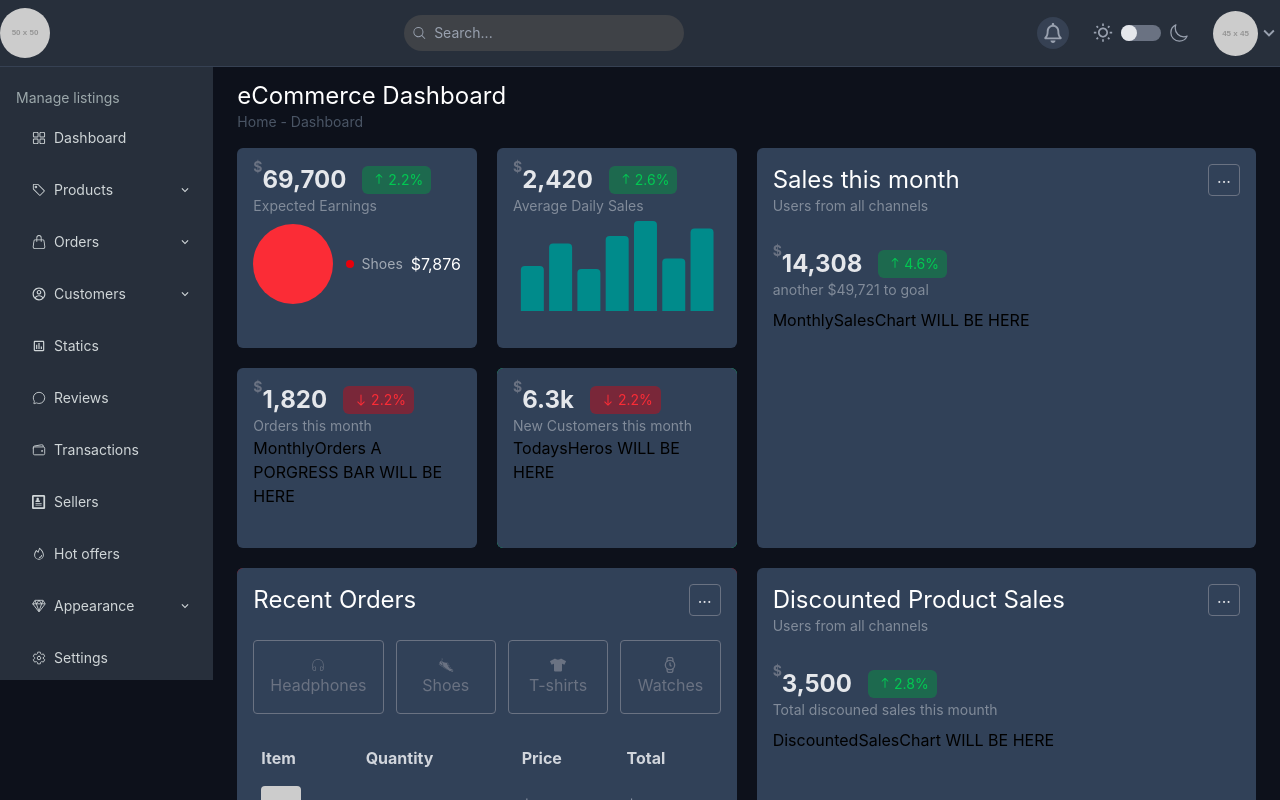
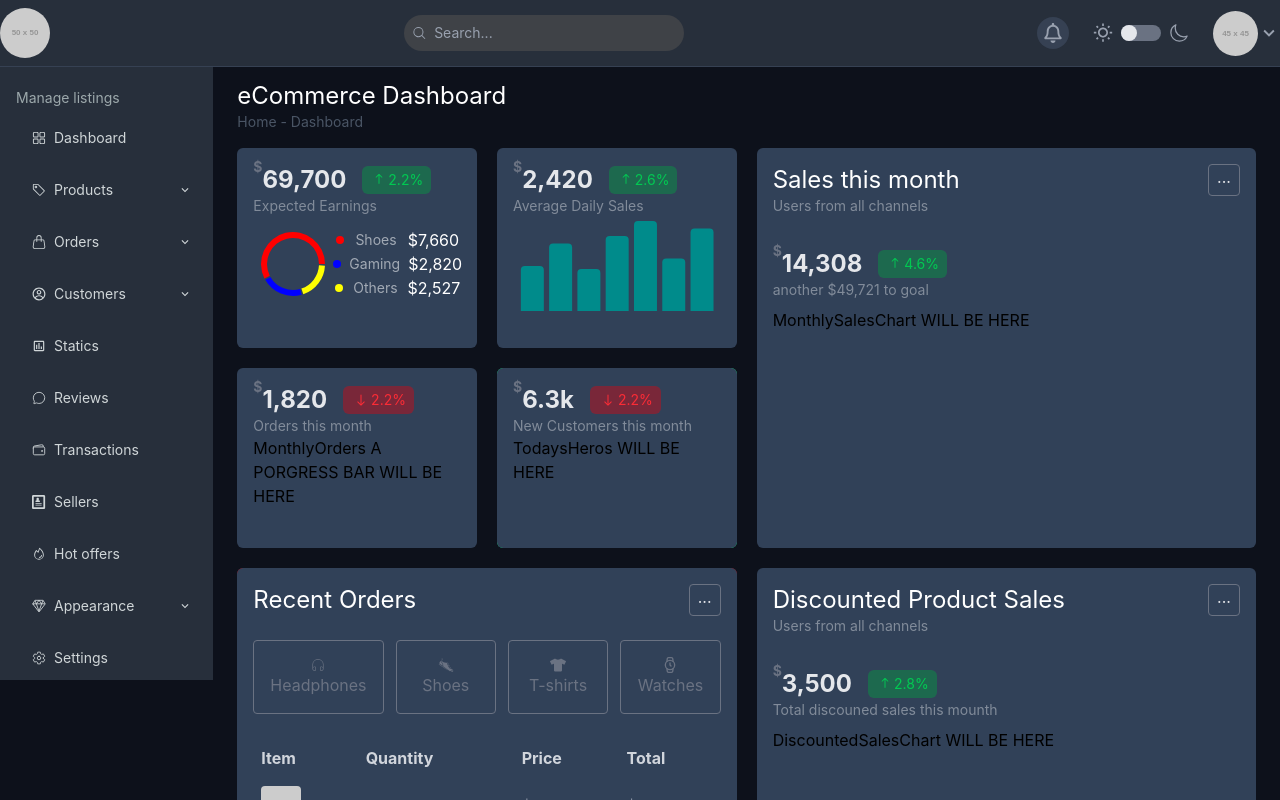
Before and after one commit to nimanek/dashboard, a React (Vite) app: page / in a window 1280 px wide. Shown: the top 800 px of the page. Built offline with nearby package versions, Linux system fonts and the light colour scheme.

Commit message:
made EarningsBreakdown comp dynamic & added chart

```diff
--- /dev/null
+++ b/formatNumber.ts
@@ -0,0 +1,5 @@
+const formatNumber = (num: number)=>{
+    return num.toLocaleString("en-US")
+}
+
+export default formatNumber
--- a/src/components/statCardDownData/EarningsBreakdown.tsx
+++ b/src/components/statCardDownData/EarningsBreakdown.tsx
@@ -1,17 +1,59 @@
+import { PieChart, Pie, Cell } from "recharts";
+import formatNumber from "../../../formatNumber";
 
 export const EarningsBreakdown = () => {
+    const datas = [
+        { name: "Shoes", value: 7660, color: "red" },
+        { name: "Gaming", value: 2820, color: "blue" },
+        { name: "Others", value: 2527, color: "yellow" },
+    ];
+
+    function EarningsDonut() {
+        return (
+
+          // recharts for showing chart
+            <PieChart width={80} height={80}>
+                <Pie
+                    data={datas}
+                    dataKey="value"
+                    innerRadius={26}
+                    outerRadius={32}
+                    paddingAngle={3}
+                    stroke="none"
+                >
+                    {datas.map((data, index) => (
+                        <>
+                            <Cell key={index} fill={data.color} />
+                        </>
+                    ))}
+                </Pie>
+            </PieChart>
+        );
+    }
+
     return (
         <>
             <div className="flex justify-between items-center mt-2">
-                    <div className="rounded-full bg-red-500 w-20 h-20"></div>
+                <div className="">
+                    <EarningsDonut />
+                </div>
                 <div className="flex flex-col">
+                    {datas.map((data) => (
                         <div className="flex justify-evenly items-center text-gray-300/70 gap-2">
-                            <span className="w-2 h-2 bg-red-600 rounded-full"></span>
-                            <div className="text-sm">Shoes</div>
-                            <div className="text-white">$7,876</div>
+                            <>
+                                <span
+                                    style={{ backgroundColor: data.color }}
+                                    className="w-2 h-2 rounded-full"
+                                ></span>
+                                <div className="text-sm">{data.name}</div>
+                                <div className="text-white">
+                                    ${formatNumber(data.value)}
                                 </div>
+                            </>
+                        </div>
+                    ))}
                 </div>
             </div>
         </>
-  )
-}
+    );
+};
--- a/src/index.css
+++ b/src/index.css
@@ -22,3 +22,9 @@
   scrollbar-width: thin;
   scrollbar-color: #475569 transparent;
 }
+
+
+/* for default chart outline */
+.recharts-wrapper *:focus{
+  outline: none !important
+}
```
Lines whose indentation alone changed are shown as unchanged.
